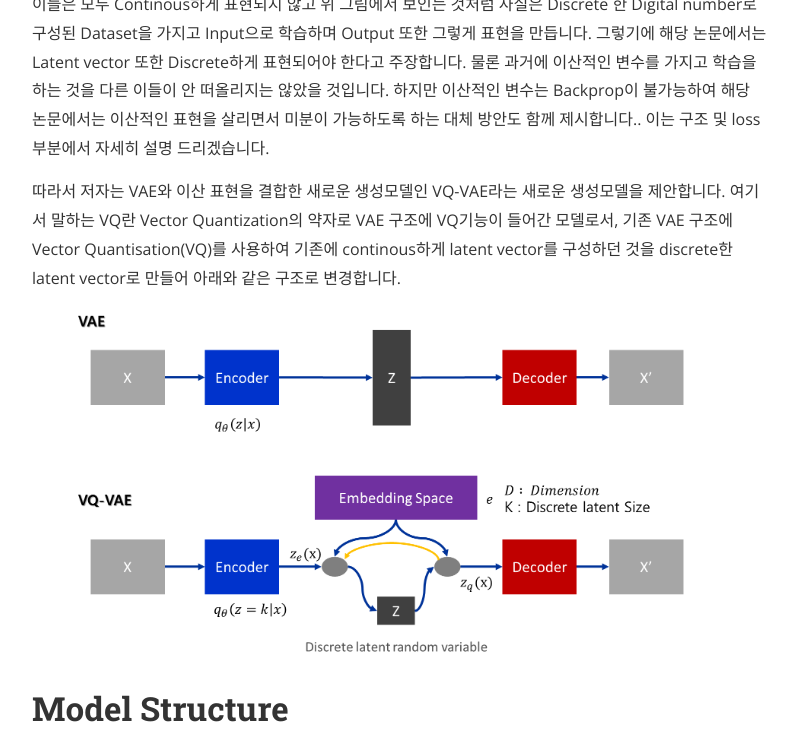
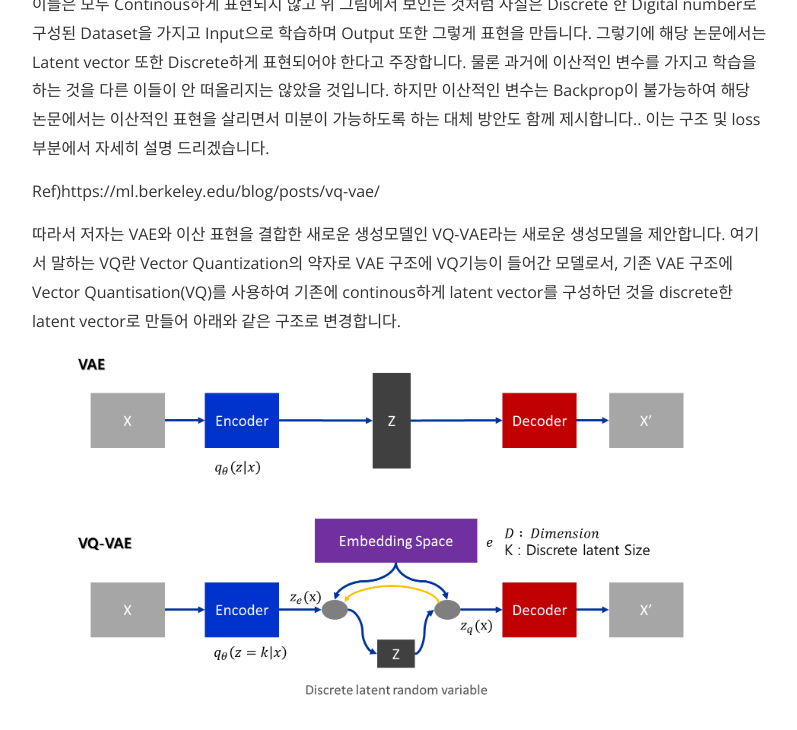
Before and after one commit to deep-generative-models-AIM5036/deep-generative-models-AIM5036.github.io, a Jekyll site: the page built from _posts/2022-11-06-VQVAE.md, in a window 1280 px wide and 900 px high, scrolled down 1054 px, cut to the strip 80-810 px from the top of the window. Shown: the whole strip, without its empty margins (240-1037 px from the left). Built offline with Jekyll 4.4.1, drawn with Linux system fonts in a browser that asks for light colours; nearby versions of some CDN libraries; formulas are drawn with MathJax 3.

Commit message:
Update 2022-11-06-VQVAE.md
Signed-off-by: 2mbrother <51839832+2mbrother@users.noreply.github.com>

```diff
--- a/_posts/2022-11-06-VQVAE.md
+++ b/_posts/2022-11-06-VQVAE.md
@@ -19,6 +19,8 @@ VQ-VAE 이전의 VAE를 활용한 논문들은 모두 Continous하게 데이터
 ![/assets/VQVAE_img/Untitled](/assets/VQVAE_img/Untitled.png)
 
 이들은 모두 Continous하게 표현되지 않고 위 그림에서 보인는 것처럼 사실은 Discrete 한 Digital number로 구성된 Dataset을 가지고 Input으로 학습하며 Output 또한 그렇게 표현을 만듭니다. 그렇기에 해당 논문에서는 Latent vector 또한 Discrete하게 표현되어야 한다고 주장합니다. 물론 과거에 이산적인 변수를 가지고 학습을 하는 것을 다른 이들이 안 떠올리지는 않았을 것입니다. 하지만 이산적인 변수는 Backprop이 불가능하여 해당 논문에서는 이산적인 표현을 살리면서 미분이 가능하도록 하는 대체 방안도 함께 제시합니다.. 이는 구조 및 loss부분에서 자세히 설명 드리겠습니다.
+
+Ref)https://ml.berkeley.edu/blog/posts/vq-vae/
 
 따라서 저자는 VAE와 이산 표현을 결합한 새로운 생성모델인 VQ-VAE라는 새로운 생성모델을 제안합니다. 여기서 말하는 VQ란 Vector Quantization의 약자로 VAE 구조에 VQ기능이 들어간 모델로서, 기존 VAE 구조에 Vector Quantisation(VQ)를 사용하여 기존에 continous하게 latent vector를 구성하던 것을 discrete한 latent vector로 만들어 아래와 같은 구조로 변경합니다.
 
```
